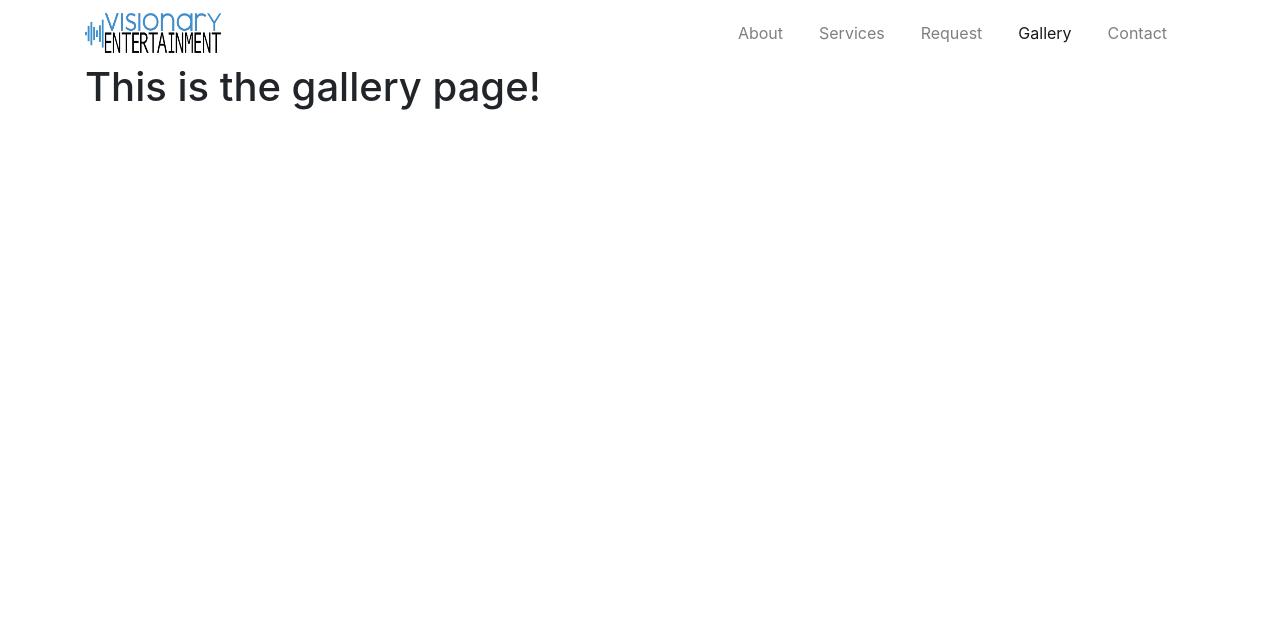
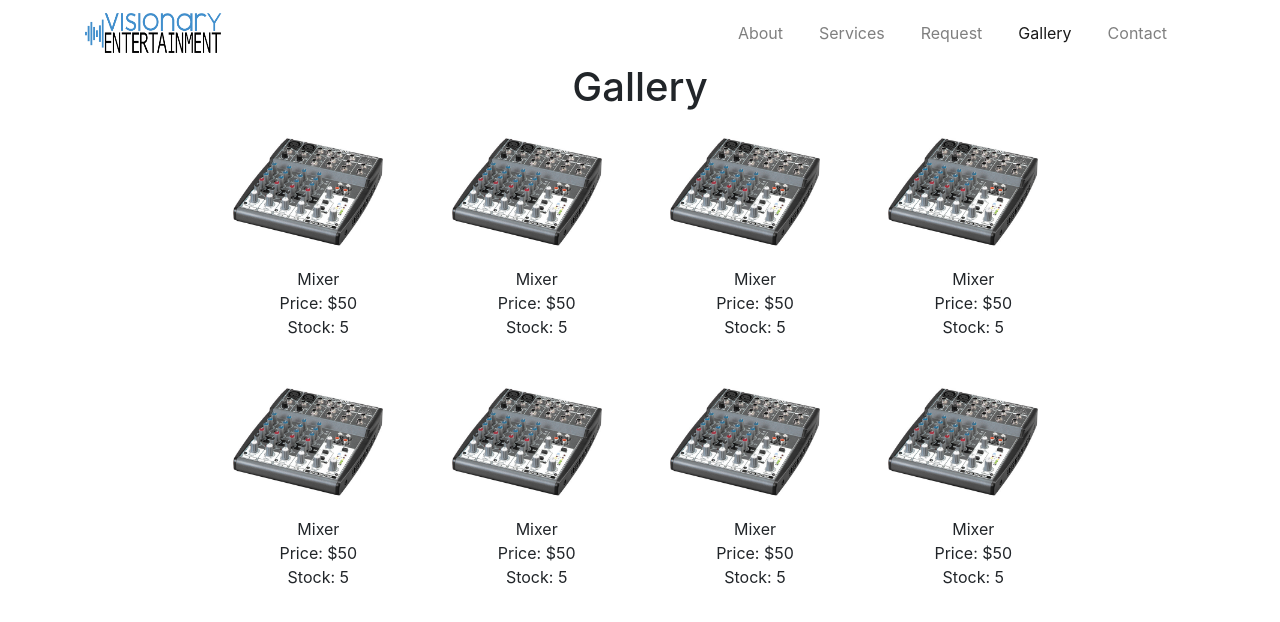
Before and after one commit to nitinsampath/Visionary-Entertainment-Website, a plain HTML site: page gallery.html in a window 1280 px wide. Drawn offline with nearby package versions, Linux system fonts and the light colour scheme.

```diff
--- a/assets/css/style.css
+++ b/assets/css/style.css
@@ -5,3 +5,10 @@
 body {
     padding-top: 65px;
 }
+
+.stock{
+
+	height: 200px;
+	width: 200px;
+	margin-bottom: 50px;
+}
--- a/gallery.html
+++ b/gallery.html
@@ -48,9 +48,133 @@
       </nav>
 
 
-    <div class="container">
-     <h1>This is the gallery page!</h1>
+    <div class="container" style="text-align: center;">
+     <h1>Gallery</h1>
     </div>
+
+    <div class="row">
+      <div class="col-lg-2">
+
+      </div>
+      <div class="col-lg-2">
+          <div class="container stock">
+            <img height="150px" width="150px" src="assets/img/mixer.jpg">
+            <div style="text-align: center;">
+            <p>Mixer
+              <br>
+               Price: $50
+               <br>
+               Stock: 5
+            </p>
+            </div>
+          </div>
+      </div>
+      <div class="col-lg-2">
+        <div class="container stock">
+            <img height="150px" width="150px" src="assets/img/mixer.jpg">
+            <div style="text-align: center;">
+            <p>Mixer
+              <br>
+               Price: $50
+               <br>
+               Stock: 5
+            </p>
+            </div>
+          </div>
+        </div>
+      <div class="col-lg-2">
+        <div class="container stock">
+            <img height="150px" width="150px" src="assets/img/mixer.jpg">
+            <div style="text-align: center;">
+            <p>Mixer
+              <br>
+               Price: $50
+               <br>
+               Stock: 5
+            </p>
+            </div>
+          </div>
+      </div>
+      <div class="col-lg-2">
+          <div class="container stock">
+            <img height="150px" width="150px" src="assets/img/mixer.jpg">
+            <div style="text-align: center;">
+            <p>Mixer
+              <br>
+               Price: $50
+               <br>
+               Stock: 5
+            </p>
+            </div>
+          </div>
+      </div>
+      </div>
+
+
+    <div class="row">
+      <div class="col-lg-2">
+
+      </div>
+      <div class="col-lg-2">
+          <div class="container stock">
+            <img height="150px" width="150px" src="assets/img/mixer.jpg">
+            <div style="text-align: center;">
+            <p>Mixer
+              <br>
+               Price: $50
+               <br>
+               Stock: 5
+            </p>
+            </div>
+          </div>
+      </div>
+      <div class="col-lg-2">
+        <div class="container stock">
+            <img height="150px" width="150px" src="assets/img/mixer.jpg">
+            <div style="text-align: center;">
+            <p>Mixer
+              <br>
+               Price: $50
+               <br>
+               Stock: 5
+            </p>
+            </div>
+          </div>
+        </div>
+      <div class="col-lg-2">
+        <div class="container stock">
+            <img height="150px" width="150px" src="assets/img/mixer.jpg">
+            <div style="text-align: center;">
+            <p>Mixer
+              <br>
+               Price: $50
+               <br>
+               Stock: 5
+            </p>
+            </div>
+          </div>
+      </div>
+      <div class="col-lg-2">
+          <div class="container stock">
+            <img height="150px" width="150px" src="assets/img/mixer.jpg">
+            <div style="text-align: center;">
+            <p>Mixer
+              <br>
+               Price: $50
+               <br>
+               Stock: 5
+            </p>
+            </div>
+          </div>
+      </div>
+      </div>
+
+
+
+    </div>
+
+
+
 
     <!-- Optional JavaScript -->
     <!-- jQuery first, then Popper.js, then Bootstrap JS -->
```
Also changed, not shown: contact.html (+16 -1 lines), assets/img/mixer.jpg (added).
